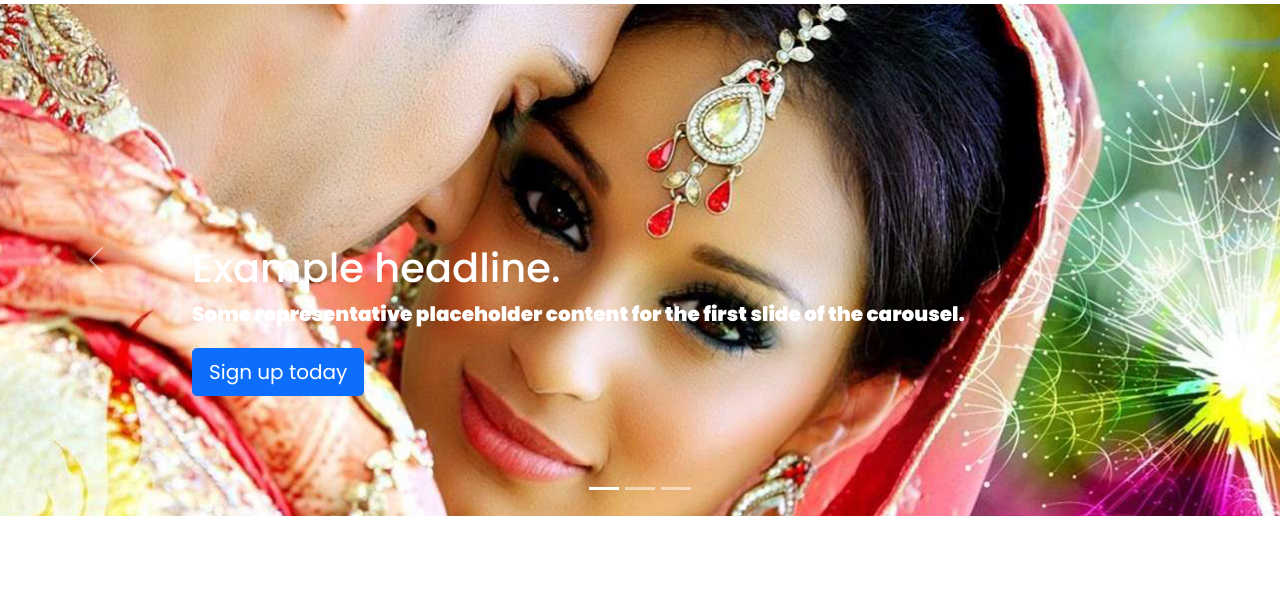
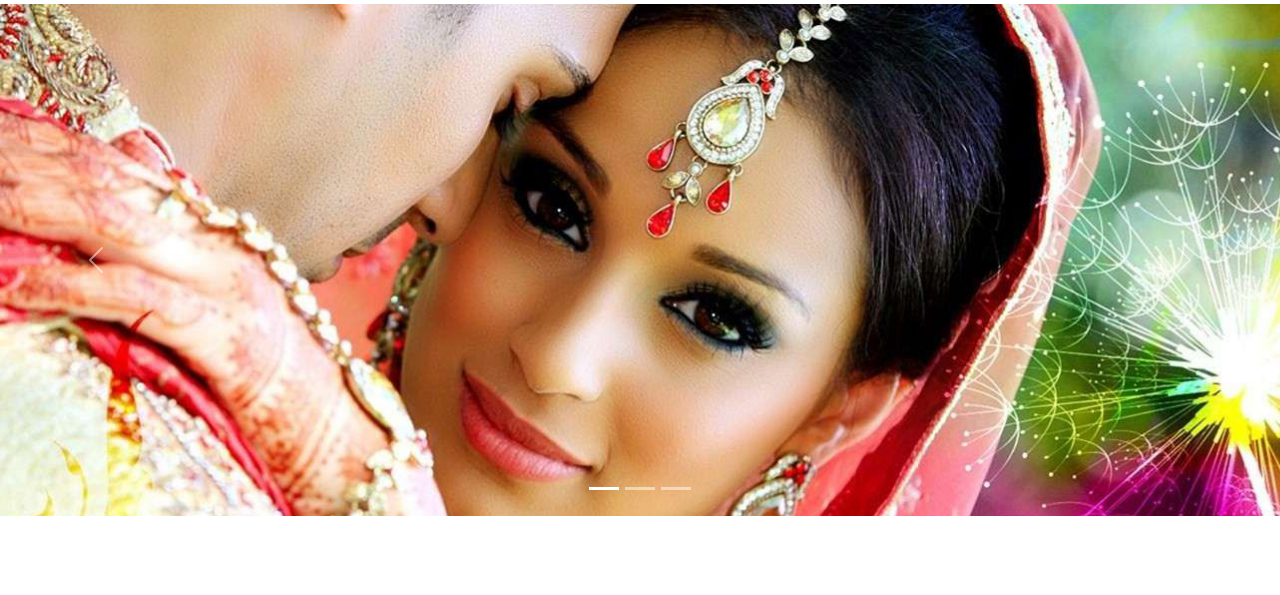
Before and after one commit to SI-RPL-2021/SI4208---Nikah-YUK-, a PHP site: page /Landing_Page.php in a window 1280 px wide; the page is wider, and only the part inside the window is pictured. Shown: the part 198-793 px from the top of that part. Run offline with PHP 8.4, Linux system fonts and the light colour scheme.

Commit message:
Mengubah tampilan carousel ref #1

```diff
--- a/Nikah YUK!/Landing_Page.php
+++ b/Nikah YUK!/Landing_Page.php
@@ -471,11 +471,7 @@
                         </svg>
 
                         <div class="container">
-                            <div class="carousel-caption text-start">
-                                <h1>Example headline.</h1>
-                                <p>Some representative placeholder content for the first slide of the carousel.</p>
-                                <p><a class="btn btn-lg btn-primary" href="#">Sign up today</a></p>
-                            </div>
+
                         </div>
                     </div>
                     <div class="carousel-item">
```
